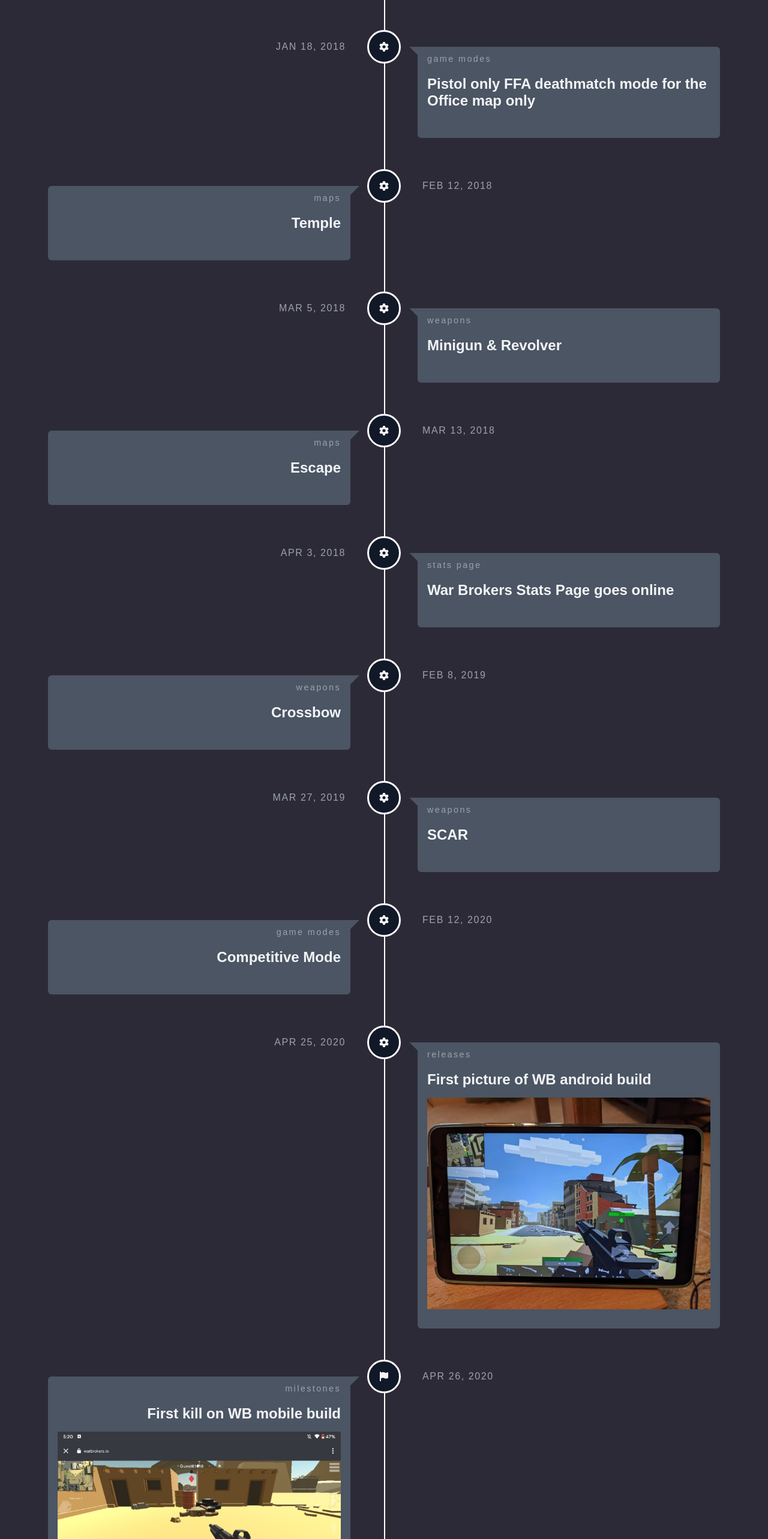
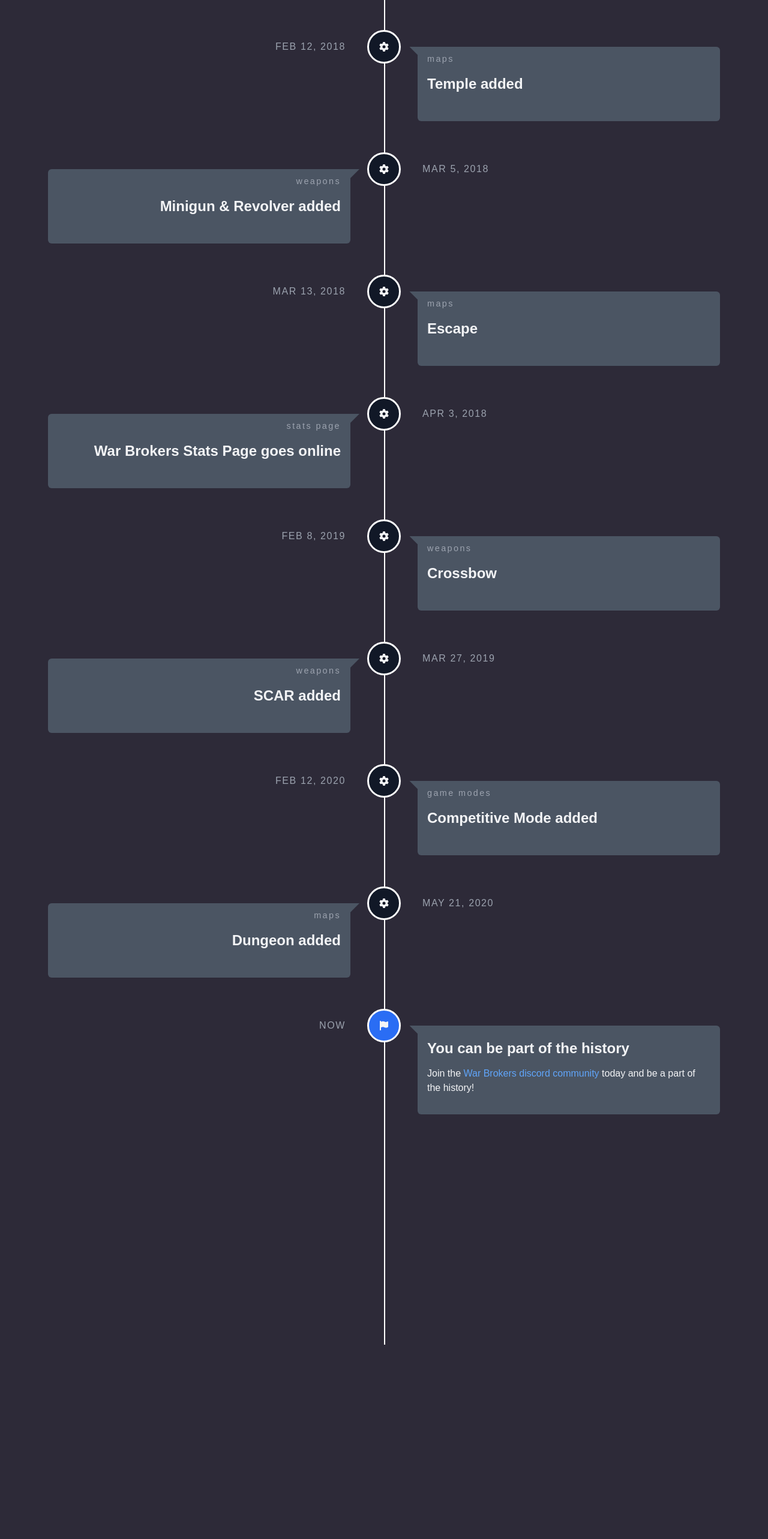
Before and after one commit to War-Brokers/War-Brokers, a Next.js app in the folder apps/wbtimeline/: page / in a window 1280 px wide. Shown: the part 1100-3666 px from the top of the page at 60% size. After the commit the page ends 3342 px from the top, so only its background shows below. Built offline with nearby package versions, Linux system fonts and the light colour scheme.

Commit message:
refactor(wbtimeline): remove unimportant entries

```diff
--- a/apps/wbtimeline/src/data.ts
+++ b/apps/wbtimeline/src/data.ts
@@ -24,25 +24,18 @@ const data: Parameters<typeof Entry>[0][] = [
         title: "Release of open beta on steam",
     },
     {
-        timestamp: "Jan 18, 2018",
-        category: "development",
-        subcategory: "game modes",
-        description: "",
-        title: "Pistol only FFA deathmatch mode for the Office map only",
-    },
-    {
         timestamp: "Feb 12, 2018",
         category: "development",
         subcategory: "maps",
         description: "",
-        title: "Temple",
+        title: "Temple added",
     },
     {
         timestamp: "Mar 5, 2018",
         category: "development",
         subcategory: "weapons",
         description: "",
-        title: "Minigun & Revolver",
+        title: "Minigun & Revolver added",
     },
     {
         timestamp: "Mar 13, 2018",
@@ -70,61 +63,21 @@ const data: Parameters<typeof Entry>[0][] = [
         category: "development",
         subcategory: "weapons",
         description: "",
-        title: "SCAR",
+        title: "SCAR added",
     },
     {
         timestamp: "Feb 12, 2020",
         category: "development",
         subcategory: "game modes",
         description: "",
-        title: "Competitive Mode",
-    },
-    {
-        timestamp: "Apr 25, 2020",
-        category: "development",
-        subcategory: "releases",
-        description: "",
-        title: "First picture of WB android build",
-        media: ["/img/android_first.jpg"],
-    },
-    {
-        timestamp: "Apr 26, 2020",
-        category: "community",
-        subcategory: "milestones",
-        description: "",
-        title: "First kill on WB mobile build",
-        media: ["/img/android_first_kill.jpg"],
-    },
-    {
-        timestamp: "May 7, 2020",
-        category: "development",
-        subcategory: "releases",
-        description:
-            "After getting teased by the first image of WB android build on April 25, 2020 and image of first kill on android made on Apr 26, 2020, War Brokers mobile was made available for everyone to enjoy.",
-        title: "Release of open beta for android",
+        title: "Competitive Mode added",
     },
     {
         timestamp: "May 21, 2020",
         category: "development",
         subcategory: "maps",
         description: "",
-        title: "Dungeon",
-    },
-    {
-        timestamp: "Feb 3, 2022",
-        category: "development",
-        subcategory: "updates",
-        description:
-            "<ul>\n<li>Fixed respawn area size for Cyber Tribute.</li>\n<li>Added helicopter to Battle Royale map at Mountain Base.</li>\n</ul>\n",
-        title: "v454",
-    },
-    {
-        timestamp: "Feb 10, 2022",
-        category: "development",
-        subcategory: "updates",
-        description:
-            "<ul>\n<li>Steam users will respawn immediately upon death if possible instead of having to click Respawn button</li>\n<li>Adjust results screen formatting</li>\n</ul>\n",
-        title: "v457",
+        title: "Dungeon added",
     },
 ]
 
```
Also changed, not shown: apps/wbtimeline/public/img/android_first.jpg (deleted), apps/wbtimeline/public/img/android_first_kill.jpg (deleted).
